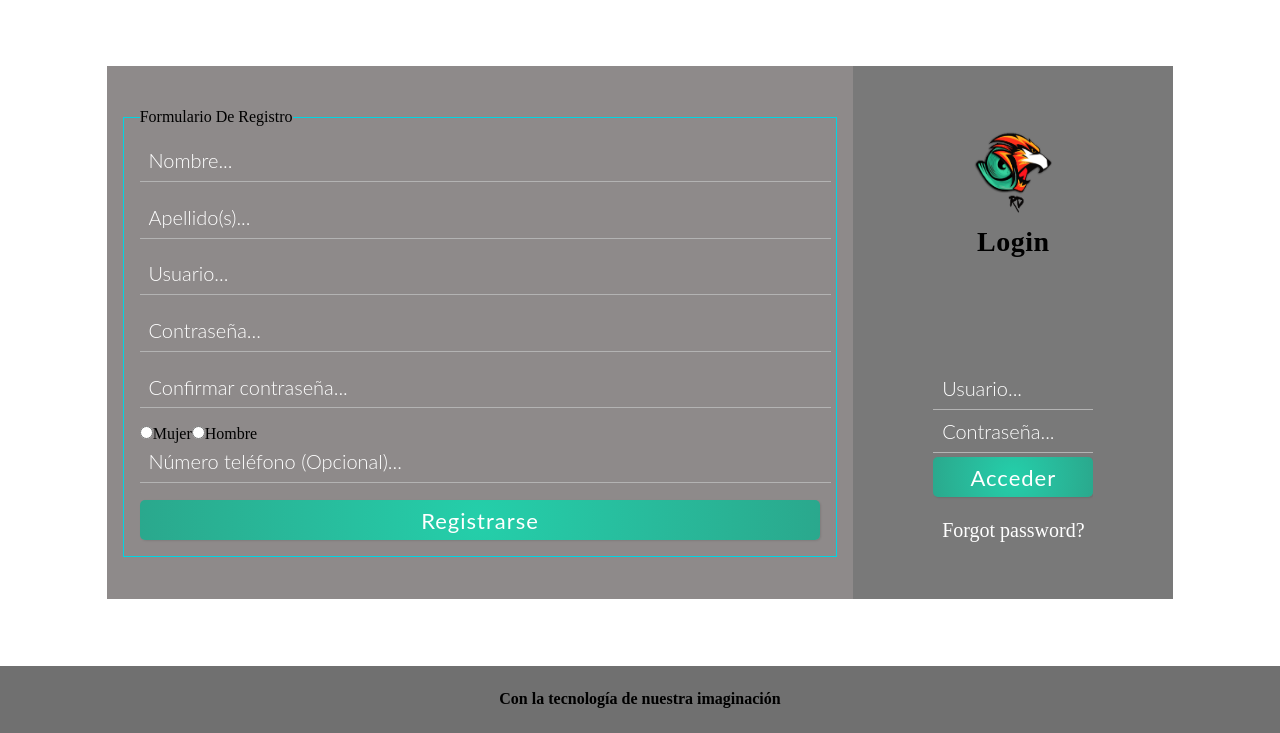
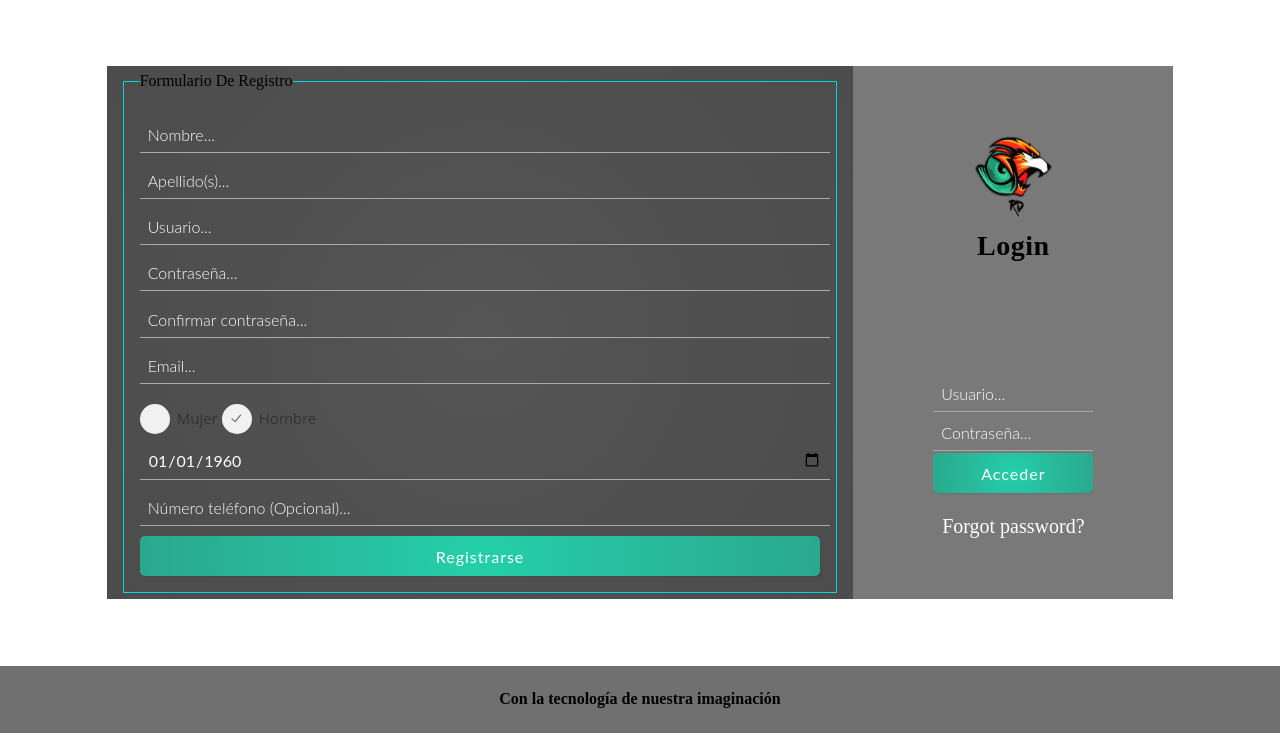
Before and after one commit to IK2DW3/g2blog.com, a PHP site: page /php/registro-login.php in a window 1280 px wide. Shown: the part 67-800 px from the top of the page. Run offline with PHP 8.4, Linux system fonts and the light colour scheme.

Commit message:
Formulario funcional con base de datos

```diff
--- a/css/style.css
+++ b/css/style.css
@@ -44,7 +44,8 @@
 
 /* registro-login */
 .box-registro {
-  background-color: #8e8a8a;
+  align-items: stretch;
+  background: radial-gradient(circle, #555555, #535353, #505050, #4e4e4e, #4c4c4c);
   grid-column: 2 / 9;
   grid-row: 3 / 11;
   padding: 1em;
@@ -66,27 +67,68 @@
   padding: 1em;
 }
 /* inputs styles */
-.box-registro .formulario-registro input[type=text], .box-registro .formulario-registro input[type=password], .box-logueo .formulario-login input[type=text], .box-logueo .formulario-login input[type=password]{
+.box-registro .formulario-registro input[type=text], .box-registro .formulario-registro input[type=password],
+.box-registro .formulario-registro input[type=email], .box-registro .formulario-registro input[type=date],
+.box-logueo .formulario-login input[type=text], .box-logueo .formulario-login input[type=password]{
   border: none;
   background: none;
-  border-bottom: 1px solid #b3b3b3;
+  border-bottom: 1px solid #aaaaaa;
   color: white;
   display: block;
-  font-size: 1.1em;
+  font-size: 1em;
   font-family: 'Lato', sans-serif;
-  margin-bottom: 2.5%;
+  margin: 1.5% 0;
   outline: none;
   padding: 0.5em;
   width: 99%;
 }
-.box-registro .formulario-registro input[type=submit], .box-logueo .formulario-login input[type=submit] {
+.form-radio {
+  -webkit-appearance: none;
+  -moz-appearance: none;
+  appearance: none;
+  display: inline-block;
+  position: relative;
+  background-color: #f1f1f1;
+  color: #666;
+  top: 10px;
+  height: 30px;
+  width: 30px;
+  border: 0;
+  border-radius: 50px;
+  cursor: pointer;
+  margin-right: 7px;
+  outline: none;
+}
+.form-radio:checked::before {
+  position: absolute;
+  font: 13px/1 'Open Sans', sans-serif;
+  left: 11px;
+  top: 7px;
+  content: '\02143';
+  transform: rotate(40deg);
+}
+.form-radio:hover {
+  background-color: #f7f7f7;
+}
+.form-radio:checked {
+  background-color: #f1f1f1;
+}
+label {
+  font: 15px/1.7 'Open Sans', sans-serif;
+  color: #333;
+  -webkit-font-smoothing: antialiased;
+  -moz-osx-font-smoothing: grayscale;
+  cursor: pointer;
+}
+.box-registro .formulario-registro input[type=submit],
+.box-logueo .formulario-login input[type=submit] {
   outline: none;
   border: none;
   cursor: pointer;
   width: 100%;
   height: 40px;
   border-radius: 5px;
-  font-size: 22px;
+  font-size: 1em;
   font-family: 'Lato', sans-serif;
   color:white;
   text-align: center;
@@ -95,9 +137,9 @@
   box-shadow: 1px 1px 2px rgba(0,0,0,0.1);
 }
 .box-registro .formulario-registro ::placeholder, .box-logueo .formulario-login ::placeholder { /* Chrome, Firefox, Opera, Safari 10.1+ */
-  opacity: 1; /* Firefox */
+  opacity: 1;
   color: white;
-  font-size: 20px;
+  font-size: 1em;
   font-weight: 300;
 }
 
--- a/index.html
+++ b/index.html
@@ -14,6 +14,7 @@
     <header class="box1" id="box1">
       <img src="" alt="">
       <h1>G2BLOG</h1>
+      <a href="php/registro-login.php">Registrarse</a>
     </header>
     <section class="box2" id="box2">
       <article class="" id="">
--- a/php/registro-login.php
+++ b/php/registro-login.php
@@ -14,7 +14,7 @@
       <h1>G2BLOG</h1>
     </header>
     <section class="box-registro" id="box-registro">
-      <form class="formulario-registro" action="" method="post">
+      <form class="formulario-registro" action="nuevaPersona.php" method="post">
         <fieldset>
           <legend>Formulario De Registro</legend>
           <input type="text" name="name" id="name" placeholder="Nombre..." value="" required>
@@ -22,7 +22,10 @@
           <input type="text" name="username" id="" placeholder="Usuario..." value="" required>
           <input type="password" name="password" id="" placeholder="Contraseña..." value="" required>
           <input type="password" name="confirmpassword" id="" placeholder="Confirmar contraseña..." value="" required>
-          <input type="radio" name="sex[]" value="W">Mujer<input type="radio" name="sex[]" value="M">Hombre
+          <input type="email" name="email" id="email" placeholder="Email..." value="" required>
+          <input type="radio" name="sexo" value="W" id="radio-one" class="form-radio" checked><label for="radio-one">Mujer</label>
+          <input type="radio" name="sexo" value="M" id="radio-one" class="form-radio" checked><label for="radio-one">Hombre</label>
+          <input type="date" name="date" value="1960-01-01" min="1960-01-01" max="2003-12-31" required>
           <input type="text" name="number" id="number" placeholder="Número teléfono (Opcional)..." value="">
           <input type="submit" name="submit" value="Registrarse">
         </fieldset>
```
Also changed, not shown: php/nuevaPersona.php (+10 -7 lines).
